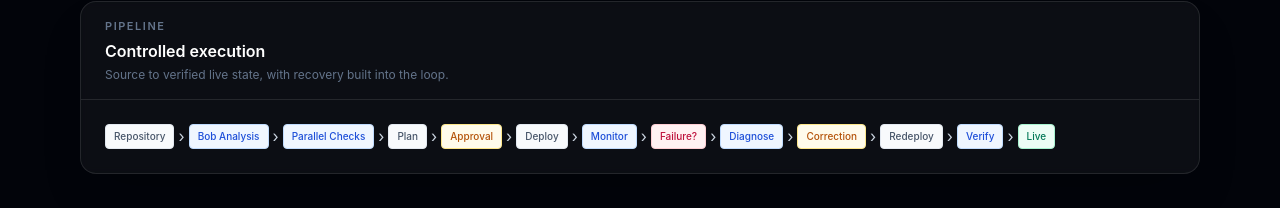
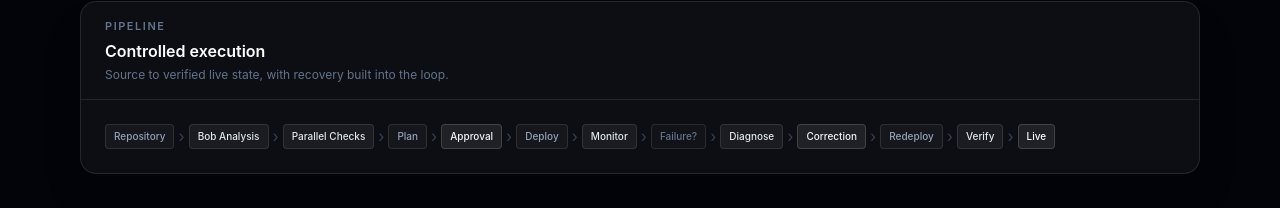
Before and after one commit to adelos-corp/VISA-IBM, a Next.js app in the folder apps/ui/: page / in a window 1280 px wide. Shown: the part 1900-2108 px from the top of the page. Built offline with nearby package versions, Linux system fonts and the light colour scheme; no server answers.

Commit message:
refine PipelineSteps.tsx visual system

```diff
--- a/apps/ui/src/components/PipelineSteps.tsx
+++ b/apps/ui/src/components/PipelineSteps.tsx
@@ -15,11 +15,11 @@ const STEPS = [
 ]
 
 const typeStyles: Record<string, string> = {
-  default: 'border-slate-200 bg-slate-50 text-slate-600',
-  bob: 'border-blue-200 bg-blue-50 text-blue-700',
-  approval: 'border-amber-200 bg-amber-50 text-amber-700',
-  danger: 'border-rose-200 bg-rose-50 text-rose-700',
-  success: 'border-emerald-200 bg-emerald-50 text-emerald-700',
+  default: 'border-white/10 bg-white/[0.04] text-slate-400',
+  bob: 'border-white/10 bg-white/[0.06] text-slate-200',
+  approval: 'border-white/15 bg-white/[0.08] text-slate-100',
+  danger: 'border-white/10 bg-white/[0.025] text-slate-500',
+  success: 'border-white/15 bg-white/[0.08] text-white',
 }
 
 export function PipelineSteps() {
@@ -28,7 +28,7 @@ export function PipelineSteps() {
       {STEPS.map((step, i) => (
         <div key={step.label} className="flex items-center gap-1">
           <span className={`rounded border px-2 py-1 text-[10px] font-medium ${typeStyles[step.type]}`}>{step.label}</span>
-          {i < STEPS.length - 1 && <span className="text-slate-300">›</span>}
+          {i < STEPS.length - 1 && <span className="text-slate-700">›</span>}
         </div>
       ))}
     </div>
```
